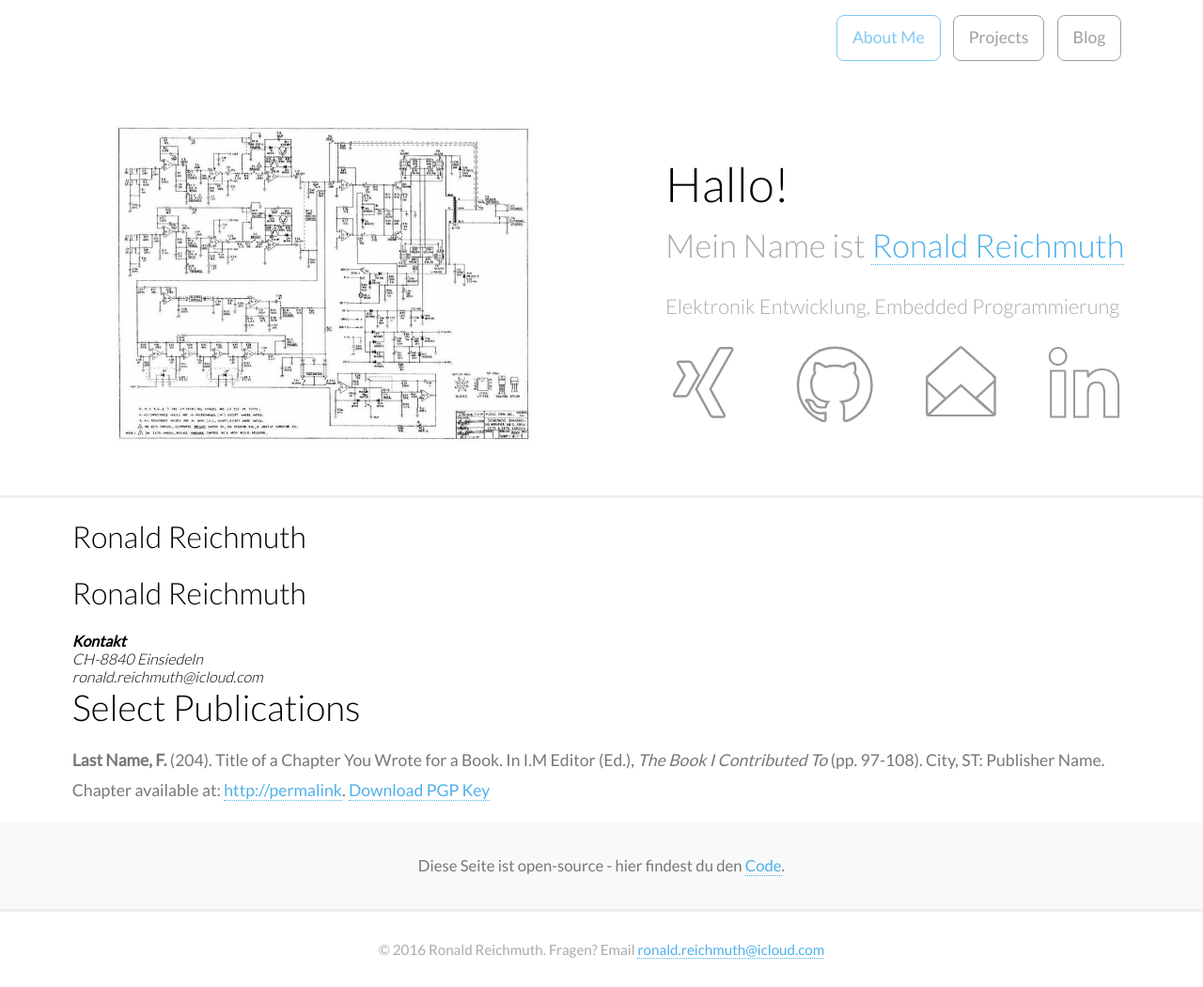
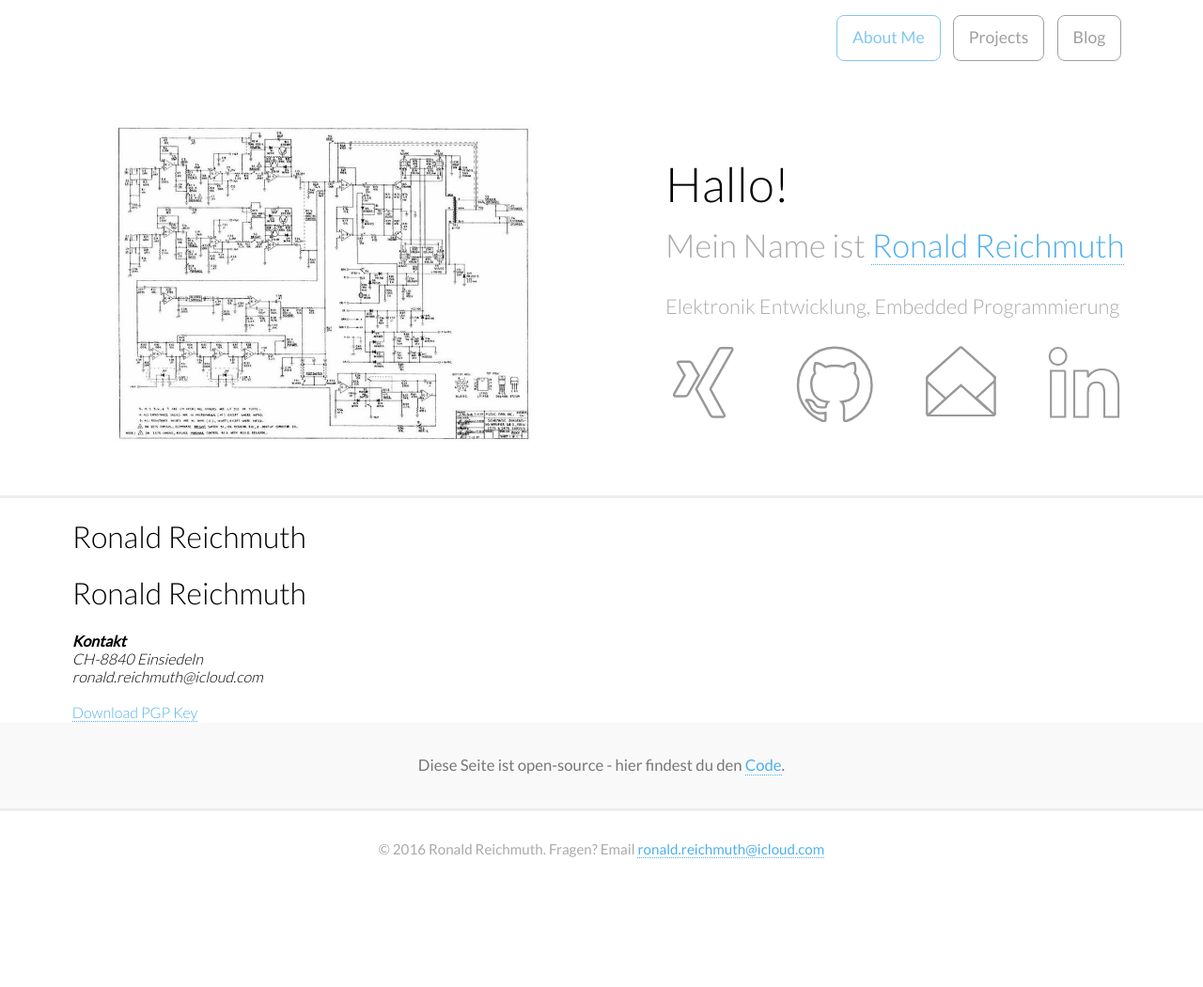
Before and after one commit to ronaldreichmuth/ronaldreichmuth.github.io, a Jekyll site: the page built from about/index.html, in a window 1280 px wide. Shown: the whole page at 94% size. Built offline with Jekyll 4.4.1, drawn with Linux system fonts in a browser that asks for light colours; after the commit the page ends 943 px from its top, so only the background shows below that.

Commit message:
tidy html

```diff
--- a/about/index.html
+++ b/about/index.html
@@ -3,19 +3,11 @@ layout: default2
 title: Ronald Reichmuth
 ---
 <h1>{{ page.title }}</h1>
-
-
 <h1>Ronald Reichmuth</h1>
 <address>
   <strong>Kontakt</strong><br>
   CH-8840 Einsiedeln<br>
   <span class="obfuscate">ronald.reichmuth@icloud.com</span>
 </address>
-
-				<h2>Select Publications</h2>
-
-				<p><strong>Last Name, F.</strong> (204). Title of a Chapter You Wrote for a Book. In I.M Editor (Ed.), <em>The Book I Contributed To</em> (pp. 97-108). City, ST: Publisher Name. Chapter available at: <a href="#">http://permalink</a>.
-
-
-
+<br>
 <a href="/download/318CCD77.asc" class="download" title="Download PGP Key">Download PGP Key</a>
```
Lines whose indentation alone changed are shown as unchanged.
